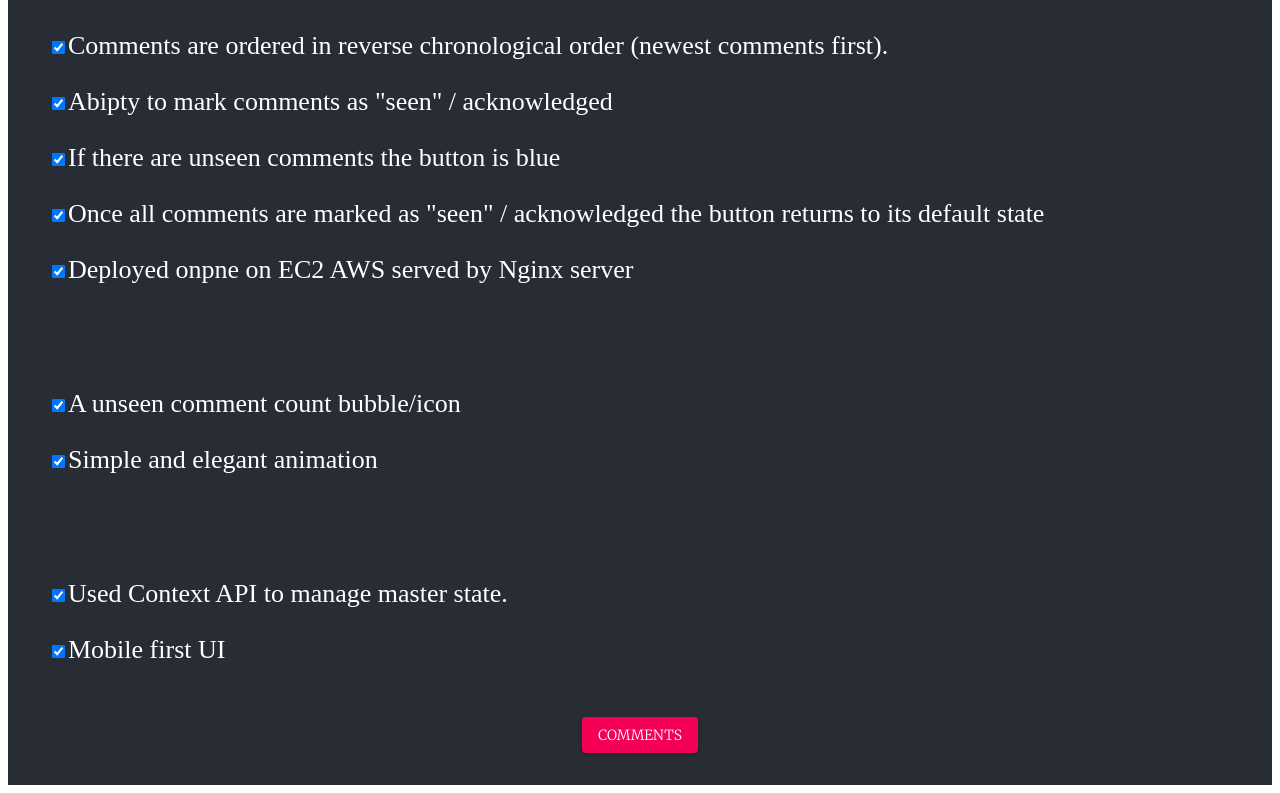
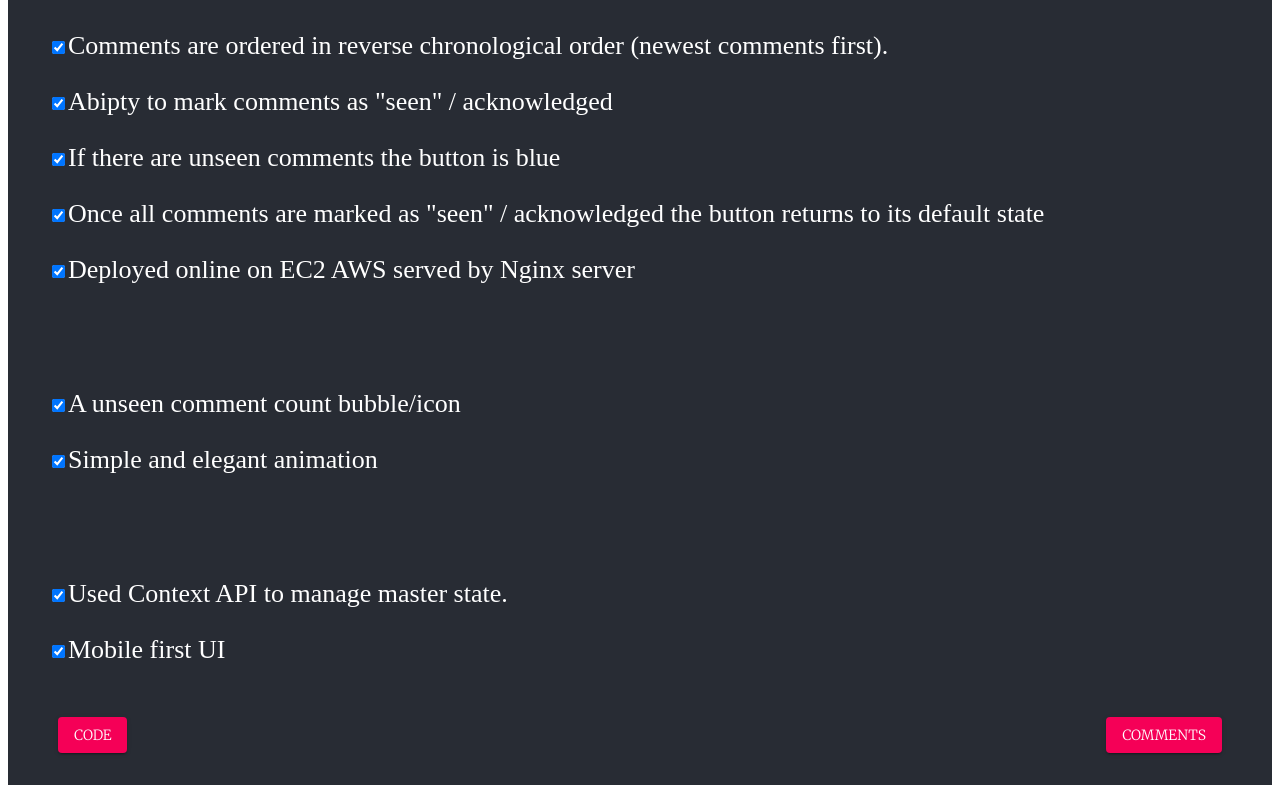
Before and after one commit to shishirkaji/testrealhub, a React (Create React App) app: page / in a window 1280 px wide. Shown: the part 702-1495 px from the top of the page. Built offline with nearby package versions, Linux system fonts and the light colour scheme.

Commit message:
final touch

```diff
--- a/src/components/Start/Start.js
+++ b/src/components/Start/Start.js
@@ -13,7 +13,7 @@ const Start = () => {
         </header>
       </div>
       <div className="content">
-        <div style ={{display :"flex",justifyContent:"center"}}><h1>Requirements</h1></div>
+        <div style={{ display: "flex", justifyContent: "center" }}><h1>Requirements</h1></div>
         <ul>
           <p>
             <input
@@ -105,7 +105,7 @@ const Start = () => {
                 return;
               }}
             />
-            Deployed onpne on EC2 AWS served by Nginx server
+            Deployed online on EC2 AWS served by Nginx server
           </p>{" "}
         </ul>
         <ul>
@@ -155,10 +155,13 @@ const Start = () => {
         </ul>
 
       </div>
-      <div style ={{display : "flex", justifyContent : "center", backgroundColor:"#282c34", paddingBottom : "32px"}}>
-      <Button variant="contained" color="secondary" onClick={() => {
-        history.push('/comments')
-      }} >Comments</Button></div>
+      <div style={{ display: "flex", justifyContent: "space-between", paddingLeft : "50px" , paddingRight : "50px", backgroundColor: "#282c34", paddingBottom: "32px" }}>
+        <div> <Button variant="contained" color="secondary" href = "https://github.com/shishirkaji/testrealhub.git" target="_blank">Code</Button>
+
+        </div>
+        <div> <Button variant="contained" color="secondary" onClick={() => {
+          history.push('/comments')
+        }} >Comments</Button> </div></div>
     </React.Fragment>
   );
 };
```
Also changed, not shown: 1 other file (tests, documents, lock files or other folders).
